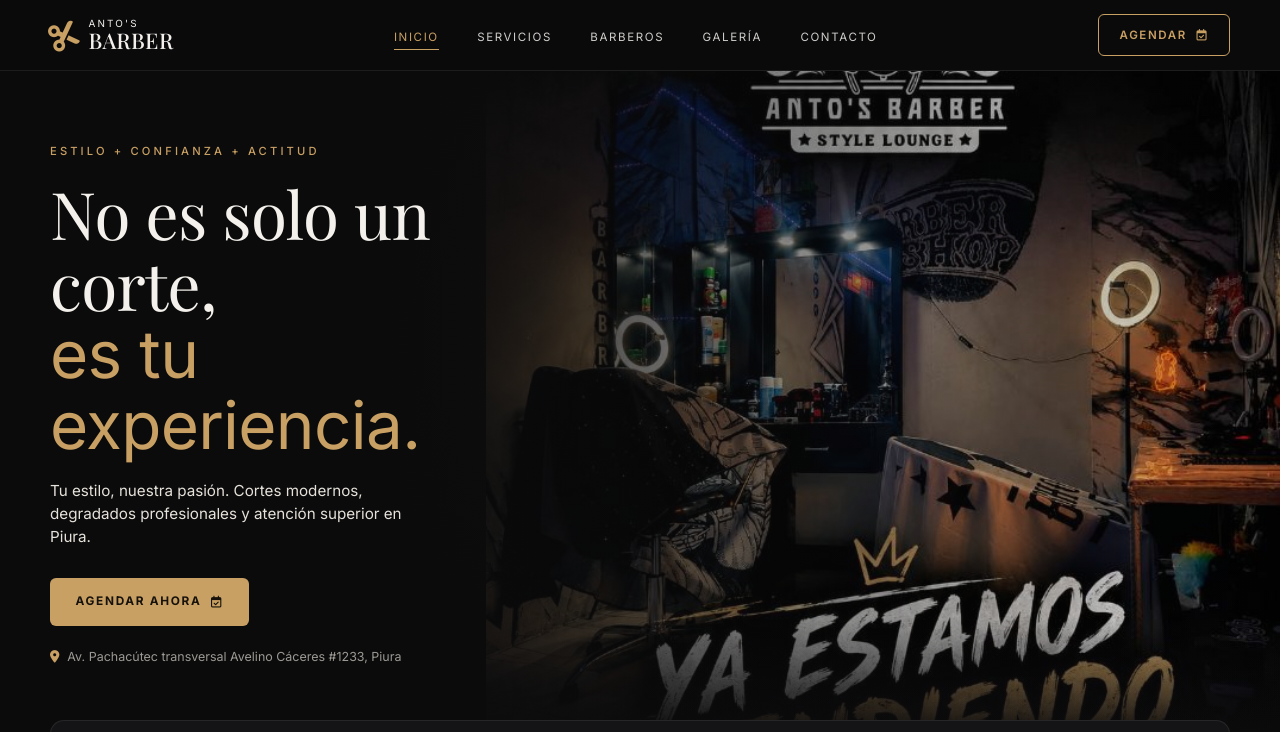
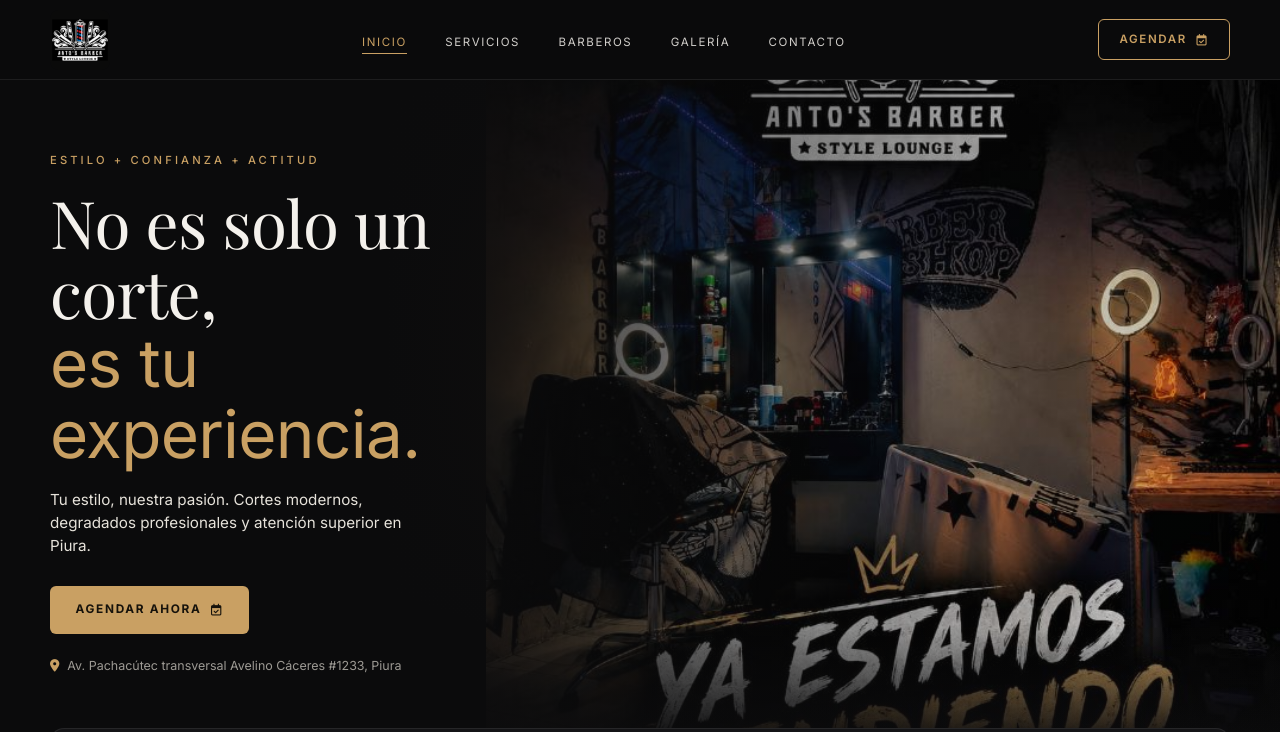
Before and after one commit to Webjoel90911/Tony-Barber-, a plain HTML site: page index.html in a window 1280 px wide. Shown: the top 732 px of the page. Drawn offline with nearby package versions, Linux system fonts and the light colour scheme.

Commit message:
Add files via upload

```diff
--- a/index.html
+++ b/index.html
@@ -70,9 +70,10 @@ button{cursor:pointer;font-family:inherit}
 
 /* ---------- Header ---------- */
 header{position:sticky;top:0;z-index:50;background:rgba(11,11,12,.88);backdrop-filter:blur(12px);border-bottom:1px solid var(--line)}
-.nav{display:flex;align-items:center;justify-content:space-between;gap:1rem;padding:.9rem var(--pad)}
+.nav{display:flex;align-items:center;justify-content:space-between;gap:1rem;padding:.6rem var(--pad)}
 .logo{display:flex;align-items:center;gap:.7rem}
-.logo i{color:var(--gold);font-size:1.7rem;transform:rotate(-20deg)}
+.logo-img{height:60px;width:60px;border-radius:8px;display:block;object-fit:cover}
+.foot .logo-img{height:84px;width:84px}
 .logo span{display:flex;flex-direction:column;line-height:1.1}
 .logo small{font-size:.62rem;letter-spacing:.22em;color:var(--text)}
 .logo strong{font-family:'Playfair Display',serif;font-weight:500;font-size:1.35rem;letter-spacing:.02em}
@@ -257,7 +258,7 @@ footer{margin-top:5rem;background:#08080a;border-top:1px solid var(--line)}
 <body>
 <header>
   <div class="nav">
-    <a href="#inicio" class="logo"><i class="fa-solid fa-scissors"></i><span><small>ANTO'S</small><strong>BARBER</strong></span></a>
+    <a href="#inicio" class="logo"><img src="logo.png" alt="Anto's Barber Style Lounge" class="logo-img"></a>
     <ul class="nav-links">
       <li><a href="#inicio" class="active">Inicio</a></li>
       <li><a href="#servicios">Servicios</a></li>
--- a/site.js
+++ b/site.js
@@ -173,7 +173,7 @@
   /* ---------- Footer ---------- */
   const li = (cls, t) => `<i class="${cls}"></i>${e(t)}`;
   $('#foot').innerHTML = `
-    <div><a href="#inicio" class="logo"><i class="fa-solid fa-scissors"></i><span><small>ANTO'S</small><strong>BARBER</strong></span></a>
+    <div><a href="#inicio" class="logo"><img src="logo.png" alt="Anto's Barber Style Lounge" class="logo-img"></a>
       <p>${e(H.text || '')}</p>
       <div class="social">
         ${c.tiktok ? `<a href="${e(c.tiktok)}" target="_blank" rel="noopener" title="TikTok"><i class="fa-brands fa-tiktok"></i></a>` : ''}
```
Also changed, not shown: logo.png (added).
